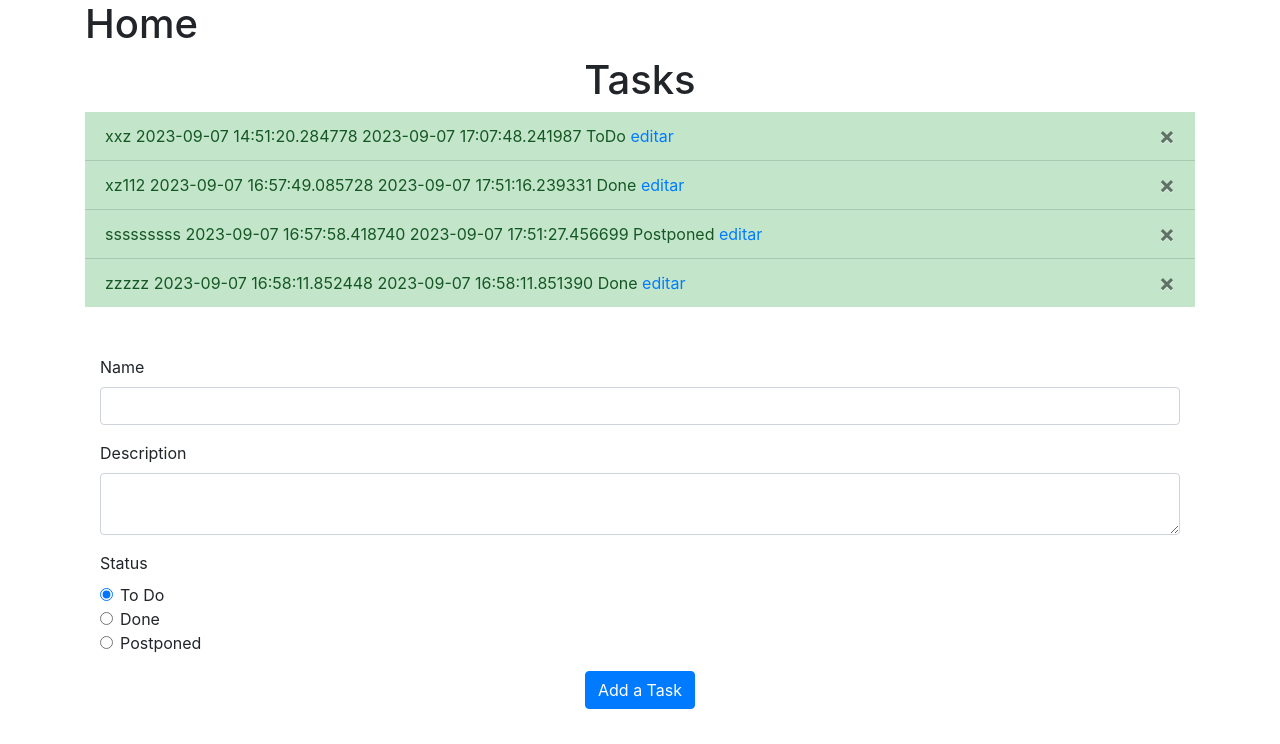
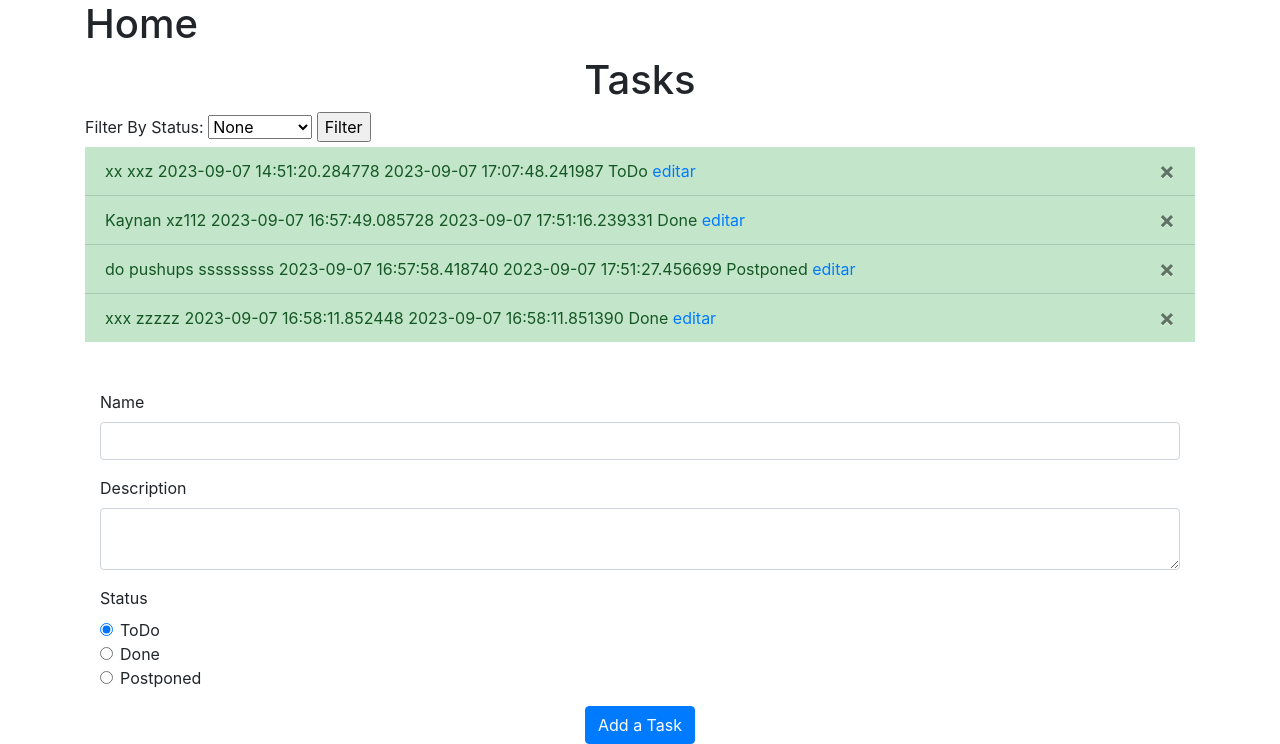
Before and after one commit to Kaynan-Jamelaumn/Flask-ToDoList, a Flask app: page / in a window 1280 px wide. Shown: the part 56-800 px from the top of the page. Run offline with Flask 3, Linux system fonts and the light colour scheme; a user stored in the database is signed in.

Commit message:
models hotfix task perma delete, revive and filter

```diff
--- a/project/website/models.py
+++ b/project/website/models.py
@@ -21,9 +21,9 @@ class Task(db.Model):
     name = db.Column(db.String(200))
     text = db.Column(db.String(1000))
     status = db.Column(db.String(20))
+    public = db.Column(db.Boolean, default=True)
     created_at = db.Column(db.DateTime(timezone=True), default=datetime.datetime.now)
     updated_at = db.Column(db.DateTime(timezone=True), default=datetime.datetime.now, onupdate=datetime.datetime.now)
-    public = db.Column(db.Boolean, default=True)
     user_id = db.Column(db.Integer, db.ForeignKey('user.id')) #user_id is the name of the table and the field
 
 # @event.listens_for(Task, 'before_update')
--- a/project/website/static/index.txt
+++ b/project/website/static/index.js
@@ -1,5 +1,14 @@
-function deleteTask(taskId){
+function deleteTask(taskId) {
     fetch("/delete-task", {
+        method: "POST",
+        body: JSON.stringify({ taskId: taskId }),
+    }).then((_res) => {
+        window.location.href = "/";
+    }).catch((err) => console.log(err));
+}
+
+function reviveTask(taskId) {
+    fetch("/revive-task", {
         method: "POST",
         body: JSON.stringify({ taskId: taskId }),
     }).then((_res) => {
--- a/project/website/templates/index.html
+++ b/project/website/templates/index.html
@@ -4,10 +4,20 @@
     <h1>Home</h1>
     {% if user %}
     <h1 class="text-center">Tasks</h1>
+    <form method="GET" action="/filter">
+        <label for="status">Filter By Status:</label>
+        <select id="status" name="status">
+            {% for option in status_options %}
+                <option value="{{ option }}">{{ option }}</option>
+            {% endfor %}
+        </select>
+        <input type="submit" value="Filter">
+    </form>
     <ul class="list-group list-group-flush "id="tasks">
-        {% for task in user.tasks %}
+        {% for task in tasks %}
         <li class="list-group-item list-group-item-success">
 
+            {{task.name}}
             {{task.text}}
             {{task.created_at}}
             {% if task.created_at != task.updated_at %}
@@ -17,11 +27,19 @@
             <a href="/update-task/{{task.id}}">editar</a>
             <!-- <button type="button" class="edit" onclick="updateTaskPage('{{task.id}}')">
                 <span aria-hidden="true">&times; </span></button> -->
-            <button type="button" class="close" onclick="deleteTask('{{task.id}}')">
+            {% if task.public == false %}
+                <button type="button" class="close" onclick="deleteTask('{{task.id}}')">
+                <span aria-hidden="true" class="success">&times; </span></button>
+                <button type="button" class="close" onclick="reviveTask('{{task.id}}')">
+                <span aria-hidden="true">&check; </span></button>
+
+            {% else %}
+                <button type="button" class="close" onclick="deleteTask('{{task.id}}')">
                 <span aria-hidden="true">&times; </span></button>
+            {%endif%}
             </li>
         {% else %}
-            <li class="mb-5">You don't have a Task, create one ;D</li>
+            <li class="mb-5">No Task Found</li>
         {% endfor %}
 
         </ul>
@@ -40,16 +58,16 @@
         <div class="form-group">
             <label>Status</label>
             <div class="form-check">
-                <input type="radio" id="todo" name="status" value="todo" class="form-check-input" checked>
-                <label for="todo" class="form-check-label">To Do</label>
+                <input type="radio" id="ToDo" name="status" value="ToDo" class="form-check-input" checked>
+                <label for="ToDo" class="form-check-label">ToDo</label>
             </div>
             <div class="form-check">
-                <input type="radio" id="done" name="status" value="done" class="form-check-input">
-                <label for="done" class="form-check-label">Done</label>
+                <input type="radio" id="Done" name="status" value="Done" class="form-check-input">
+                <label for="Done" class="form-check-label">Done</label>
             </div>
             <div class="form-check">
-                <input type="radio" id="postponed" name="status" value="postponed" class="form-check-input">
-                <label for="postponed" class="form-check-label">Postponed</label>
+                <input type="radio" id="Postponed" name="status" value="Postponed" class="form-check-input">
+                <label for="Postponed" class="form-check-label">Postponed</label>
             </div>
         </div>
 
--- a/project/website/views.py
+++ b/project/website/views.py
@@ -6,12 +6,16 @@ from website import db
 import datetime
 views = Blueprint('views', __name__) # views é o que é importado no init
 
+status_options = ['None', 'ToDo', 'Done', 'Postponed', 'Deleted']
+
 @views.route('/', methods=['GET', 'POST'])
 @login_required
 def home():
     if request.method == 'GET':
-        tasks = Task.query.filter_by(public=True, user_id=current_user.id).all()
-        return render_template("index.html", user=current_user, tasks=tasks)
+        tasks  = Task.query.filter(Task.public == True, Task.user_id == current_user.id).all()
+        for task in tasks:
+            print(task.name, task.public)
+        return render_template("index.html", user=current_user, tasks=tasks, status_options=status_options)
 
     if request.method == 'POST':
         if not current_user.is_authenticated:
@@ -26,37 +30,84 @@ def home():
         if not text:
             flash('text is empty', category='error')
             return
-        new_task = Task(name=name, text=text, status= status, user_id=current_user.id, updated_at=datetime.datetime.now())
+        if status not in status_options:
+            flash('Dont try to be funny', category='error')
+            return
+        new_task = Task(name=name, text=text, status= status, user_id=current_user.id, updated_at=datetime.datetime.now(), public=True)
         db.session.add(new_task)
         db.session.commit()
         flash('task added', category='success')
         return redirect(url_for('views.home'))
+
+@views.route('/filter', methods=['GET'])
+@login_required
+def filter_tasks():
+    status_selected = request.args.get('status')
+
+    if status_selected and status_selected != 'None':
+        if status_selected == 'Deleted':
+            filtered_tasks = Task.query.filter(
+                Task.public == False,
+                Task.user_id == current_user.id
+            ).all()
+        else:
+            filtered_tasks = Task.query.filter(
+            Task.public == True,
+            Task.user_id == current_user.id,
+            Task.status == status_selected
+        ).all()
+    else:
+        filtered_tasks = Task.query.filter(
+            Task.public == True,
+            Task.user_id == current_user.id
+        ).all()
+
+
+    return render_template("index.html", user=current_user, tasks=filtered_tasks, status_options=status_options)
 
 
 @views.route('/delete-task', methods=['POST'])
 def delete_task():
     data = json.loads(request.data)
     task_id = data['taskId']
-    task_to_delete = Task.query.get(task_id)
-    if task_to_delete:
-        if task_to_delete.user_id == current_user.id:
-            task_to_delete.public = False  # Update the 'public' attribute
+    task = Task.query.get(task_id)
+    if task:
+        if task.user_id == current_user.id:
+            if task.public == True:
+                task.public = False  # Update the 'public' attribute
+            else:
+                 db.session.delete(task)
             db.session.commit()  # Commit the changes to the database
-            flash('Task deleted', category='success')
+            flash('Task resaved', category='success')
             return redirect(url_for('views.home'))
         else:
             flash('You cannot delete this task', category='error')
             return redirect(url_for('views.home'))
     return jsonify({})
 
+@views.route('/revive-task', methods=['POST'])
+def revive_task():
+    data = json.loads(request.data)
+    task_id = data['taskId']
+    task = Task.query.get(task_id)
+    if task:
+        if task.user_id == current_user.id:
+            task.public = True  # Update the 'public' attribute
+            db.session.commit()  # Commit the changes to the database
+            flash('Task revived', category='success')
+            return redirect(url_for('views.home'))
+        else:
+            flash('You cannot revive this task', category='error')
+            return redirect(url_for('views.home'))
+    return jsonify({})
+
+
 
 
 @views.route('/update-task/<int:task_id>', methods=['GET','POST'])
 def update_task(task_id):
     if request.method == 'GET':
-        print("aaa")
         task_to_update = Task.query.get(task_id)
-        print("z")
         return render_template("update.html", task=task_to_update)
 
     if request.method == 'POST':
@@ -74,7 +125,11 @@ def update_task(task_id):
                     return
                 task_to_update.name = name
                 task_to_update.text = text
+                if status not in status_options:
+                    flash('Dont try to be funny', category='error')
+                    return
                 task_to_update.status = status
+
                 db.session.commit()
                 flash('task updated', category='success')
             else:
```
Also changed, not shown: project/website/templates/update.html (+6 -6 lines), project/instance/database.sqlite.
